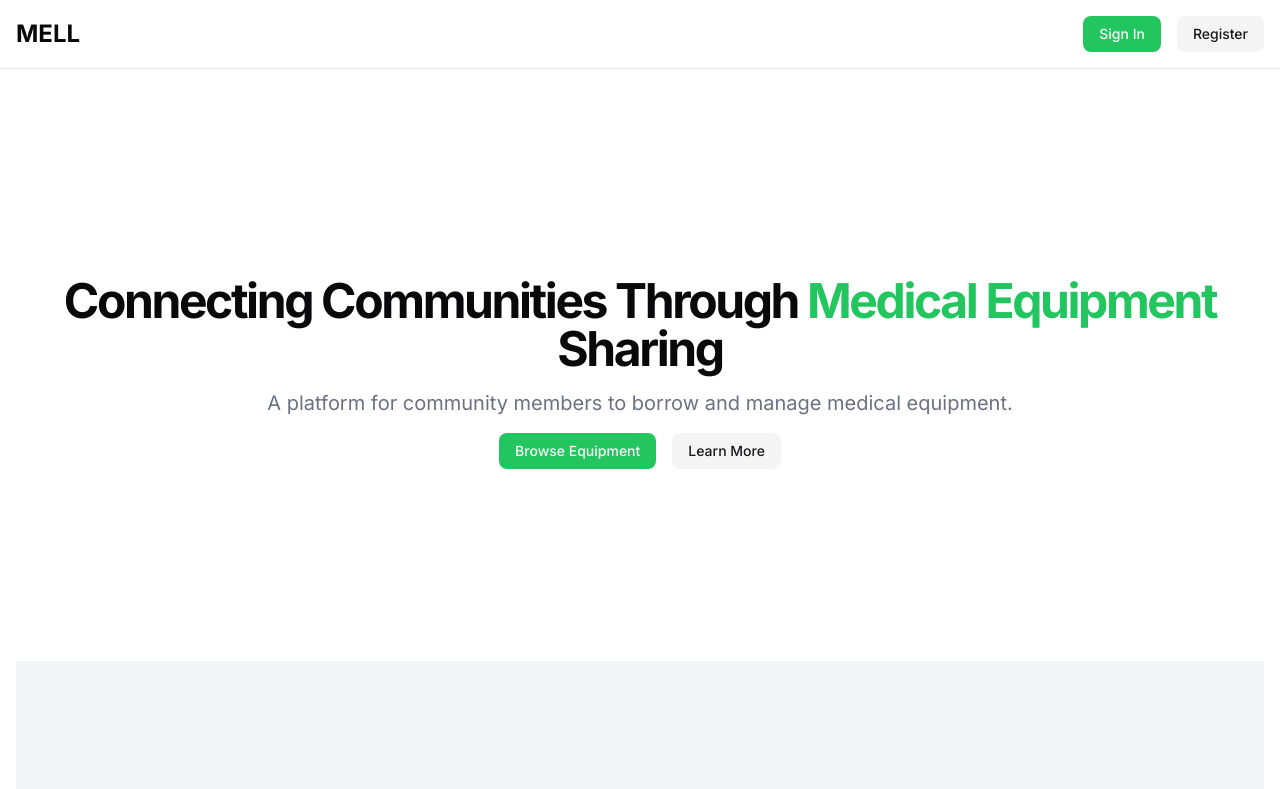
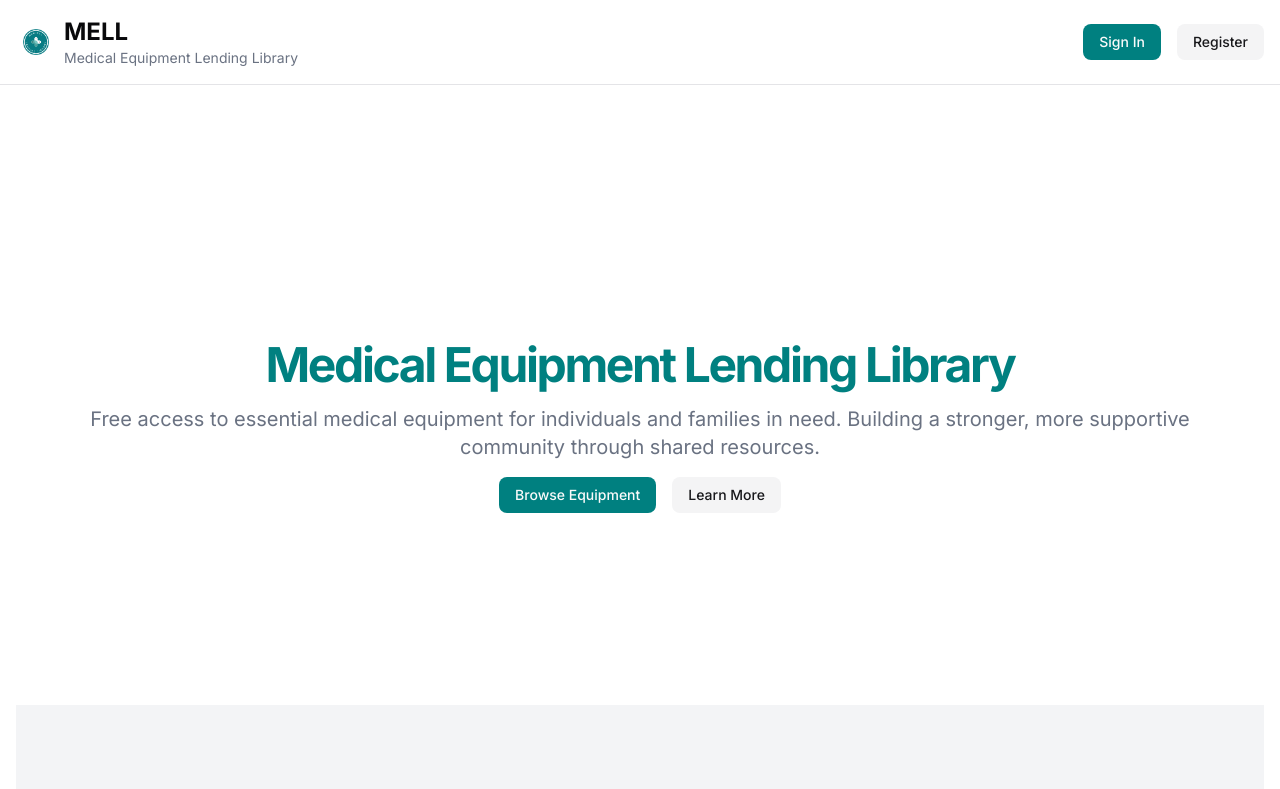
Before and after one commit to vibharathi/mell, a Next.js app in the folder frontend/: page / in a window 1280 px wide. Shown: the top 789 px of the page. Built offline with nearby package versions, Linux system fonts and the light colour scheme.

Commit message:
feat: Update homepage with new logo, colors, and text

```diff
--- a/frontend/src/app/globals.css
+++ b/frontend/src/app/globals.css
@@ -51,7 +51,7 @@
   --card-foreground: oklch(0.141 0.005 285.823);
   --popover: oklch(1 0 0);
   --popover-foreground: oklch(0.141 0.005 285.823);
-  --primary: #22c55e;
+  --primary: #008080;
   --primary-foreground: oklch(0.985 0 0);
   --secondary: oklch(0.967 0.001 286.375);
   --secondary-foreground: oklch(0.21 0.006 285.885);
@@ -85,7 +85,7 @@
   --card-foreground: oklch(0.985 0 0);
   --popover: oklch(0.21 0.006 285.885);
   --popover-foreground: oklch(0.985 0 0);
-  --primary: oklch(0.92 0.004 286.32);
+  --primary: #20B2AA;
   --primary-foreground: oklch(0.21 0.006 285.885);
   --secondary: oklch(0.274 0.006 286.033);
   --secondary-foreground: oklch(0.985 0 0);
--- a/frontend/src/app/page.tsx
+++ b/frontend/src/app/page.tsx
@@ -11,12 +11,13 @@ export default function Home() {
         <section className="w-full py-12 md:py-24 lg:py-32 xl:py-48">
           <div className="container px-4 md:px-6">
             <div className="flex flex-col items-center space-y-4 text-center">
-              <h1 className="text-3xl font-bold tracking-tighter sm:text-4xl md:text-5xl">
-                Connecting Communities Through{" "}
-                <span className="text-primary">Medical Equipment</span> Sharing
+              <h1 className="text-3xl font-bold tracking-tighter sm:text-4xl md:text-5xl pt-12 text-primary">
+                Medical Equipment Lending Library
               </h1>
               <p className="mx-auto text-gray-500 md:text-xl dark:text-gray-400">
-                A platform for community members to borrow and manage medical equipment.
+                Free access to essential medical equipment for individuals and
+                families in need. Building a stronger, more supportive community
+                through shared resources.
               </p>
               <div className="space-x-4">
                 <Link href="/equipment">
--- a/frontend/src/components/shared/Header.tsx
+++ b/frontend/src/components/shared/Header.tsx
@@ -10,8 +10,14 @@ export default function Header() {
 
   return (
     <header className="flex items-center justify-between p-4 border-b">
-      <Link href="/" className="text-2xl font-bold">
-        MELL
+      <Link href="/" className="flex items-center gap-2">
+        <img src="/mell_logo.png" alt="MELL Logo" className="w-10 h-10" />
+        <div>
+          <div className="text-2xl font-bold">MELL</div>
+          <div className="text-sm text-gray-500">
+            Medical Equipment Lending Library
+          </div>
+        </div>
       </Link>
       <nav>
         {authContext?.user ? (
```
Also changed, not shown: frontend/public/mell_logo.png (added).
